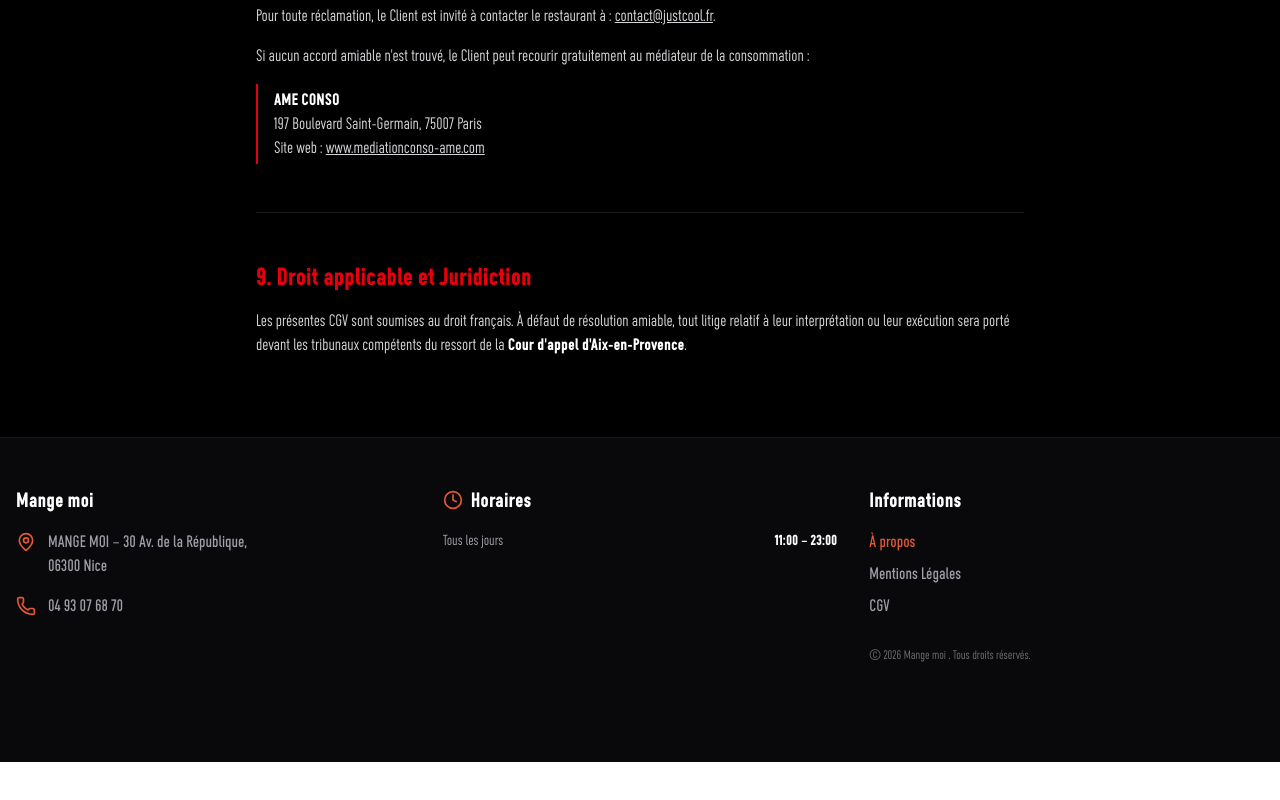
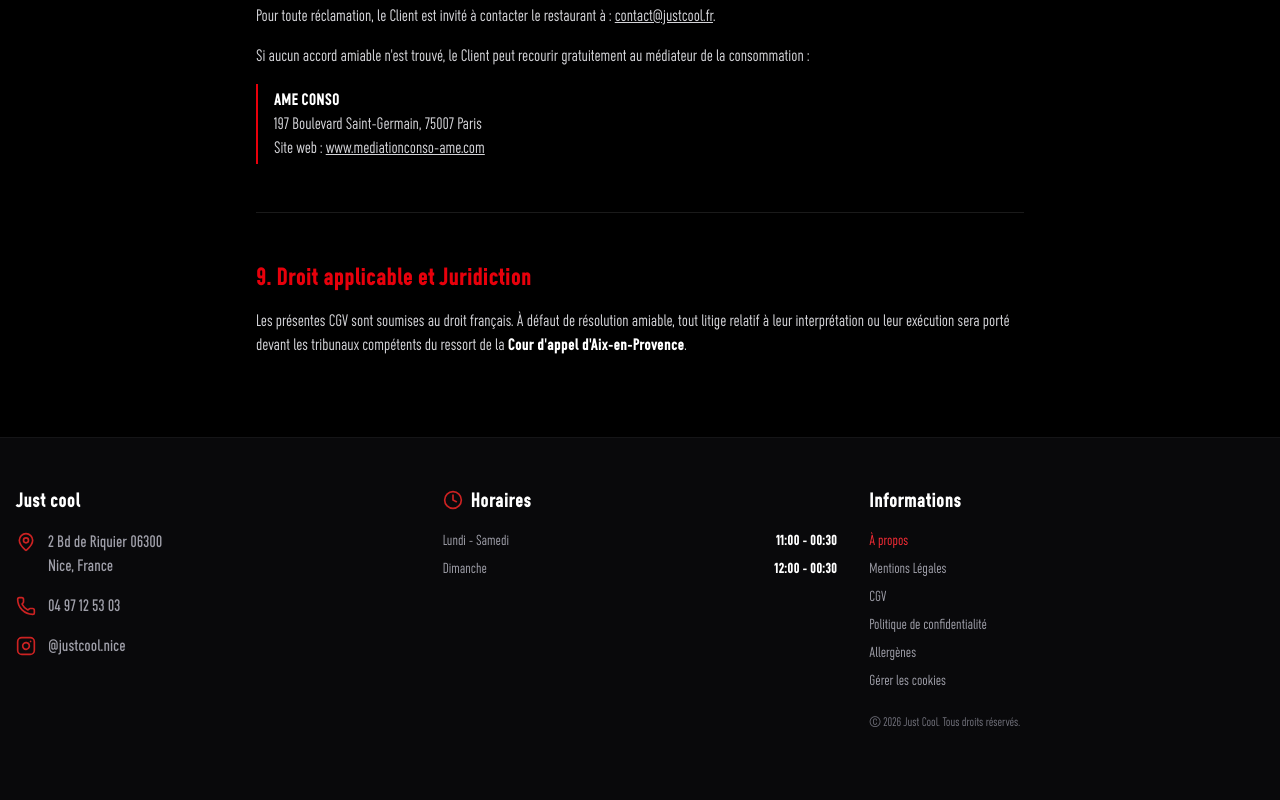
Before and after one commit to iheb69nachet/justcool, a React (Vite) app: page /cgv in a window 1280 px wide. Shown: the part 2480-3280 px from the top of the page. Before the commit the page ends 3242 px from the top, so only its background shows below. Built offline with nearby package versions, Linux system fonts and the light colour scheme.

Commit message:
footer just cool

```diff
--- a/src/components/Footer.tsx
+++ b/src/components/Footer.tsx
@@ -5,7 +5,7 @@
 const MapPinIcon = () => (
   <svg xmlns="http://www.w3.org/2000/svg" width="20" height="20" viewBox="0 0 24 24"
     fill="none" stroke="currentColor" strokeWidth="2" strokeLinecap="round" strokeLinejoin="round"
-    aria-hidden="true" className="shrink-0 mt-0.5 text-[#E45835] group-hover:scale-110 transition-transform">
+    aria-hidden="true" className="shrink-0 mt-0.5 text-[#CC2222] group-hover:scale-110 transition-transform">
     <path d="M20 10c0 4.993-5.539 10.193-7.399 11.799a1 1 0 0 1-1.202 0C9.539 20.193 4 14.993 4 10a8 8 0 0 1 16 0" />
     <circle cx="12" cy="10" r="3" />
   </svg>
@@ -14,7 +14,7 @@
 const PhoneIcon = () => (
   <svg xmlns="http://www.w3.org/2000/svg" width="20" height="20" viewBox="0 0 24 24"
     fill="none" stroke="currentColor" strokeWidth="2" strokeLinecap="round" strokeLinejoin="round"
-    aria-hidden="true" className="shrink-0 text-[#E45835]">
+    aria-hidden="true" className="shrink-0 text-[#CC2222]">
     <path d="M13.832 16.568a1 1 0 0 0 1.213-.303l.355-.465A2 2 0 0 1 17 15h3a2 2 0 0 1 2 2v3a2 2 0 0 1-2 2A18 18 0 0 1 2 4a2 2 0 0 1 2-2h3a2 2 0 0 1 2 2v3a2 2 0 0 1-.8 1.6l-.468.351a1 1 0 0 0-.292 1.233 14 14 0 0 0 6.392 6.384" />
   </svg>
 );
@@ -22,7 +22,7 @@
 const InstagramIcon = () => (
   <svg xmlns="http://www.w3.org/2000/svg" width="20" height="20" viewBox="0 0 24 24"
     fill="none" stroke="currentColor" strokeWidth="2" strokeLinecap="round" strokeLinejoin="round"
-    aria-hidden="true" className="shrink-0 text-[#E45835]">
+    aria-hidden="true" className="shrink-0 text-[#CC2222]">
     <rect width="20" height="20" x="2" y="2" rx="5" ry="5" />
     <path d="M16 11.37A4 4 0 1 1 12.63 8 4 4 0 0 1 16 11.37z" />
     <line x1="17.5" x2="17.51" y1="6.5" y2="6.5" />
@@ -32,7 +32,7 @@
 const ClockIcon = () => (
   <svg xmlns="http://www.w3.org/2000/svg" width="20" height="20" viewBox="0 0 24 24"
     fill="none" stroke="currentColor" strokeWidth="2" strokeLinecap="round" strokeLinejoin="round"
-    aria-hidden="true" className="shrink-0 text-[#E45835]">
+    aria-hidden="true" className="shrink-0 text-[#CC2222]">
     <path d="M12 6v6l4 2" />
     <circle cx="12" cy="12" r="10" />
   </svg>
@@ -55,7 +55,7 @@
 
           {/* ── Column 1: Contact ── */}
           <div className="space-y-4">
-            <h3 className="font-bold text-white text-xl">Mange moi</h3>
+            <h3 className="font-bold text-white text-xl">Just cool</h3>
 
             <address className="not-italic space-y-4">
               {/* Address */}
@@ -67,8 +67,9 @@
               >
                 <MapPinIcon />
                 <div>
-                  <p>MANGE MOI – 30 Av. de la République, </p>
-                  <p>06300 Nice</p>
+                  <p>2 Bd de Riquier
+06300  </p>
+                  <p>Nice, France</p>
                 </div>
               </a>
 
@@ -76,12 +77,17 @@
               <div className="flex items-center gap-3">
                 <PhoneIcon />
                 <a href="tel:0497125303" className={linkClass}>
-                  04 93 07 68 70
+                  04 97 12 53 03
                 </a>
               </div>
 
               {/* Instagram */}
-
+<div className="flex items-center gap-3">
+  <InstagramIcon />
+  <a href="https://instagram.com/justcool.nice" className={linkClass}>
+    @justcool.nice
+  </a>
+</div>
             </address>
           </div>
 
@@ -94,9 +100,22 @@
 
             <ul className="space-y-2 text-sm">
   <li className="flex justify-between gap-4">
-                <span className="text-zinc-400">Tous les jours </span>
-                <time dateTime="Mo-Sa 11:00-00:30" className="font-bold text-white whitespace-nowrap">
-                  11:00 – 23:00
+    <span className="text-zinc-400">Lundi - Samedi</span>
+    <time
+      dateTime="Mo-Sa 11:00-00:30"
+      className="font-bold text-white whitespace-nowrap"
+    >
+      11:00 - 00:30
+    </time>
+  </li>
+
+  <li className="flex justify-between gap-4">
+    <span className="text-zinc-400">Dimanche</span>
+    <time
+      dateTime="Su 12:00-00:30"
+      className="font-bold text-white whitespace-nowrap"
+    >
+      12:00 - 00:30
     </time>
   </li>
 </ul>
@@ -106,37 +125,48 @@
           <nav aria-label="Footer Navigation">
             <h3 className="font-bold text-white text-xl mb-4">Informations</h3>
 
-            <ul className="space-y-2">
-              {[
-                { href: "/a-propos", label: "À propos", highlight: true },
-                { href: "/mentions-legales", label: "Mentions Légales" },
-                { href: "/cgv", label: "CGV" },
+           <ul className="space-y-2 text-sm">
 
-              ].map(({ href, label, highlight }) => (
-                <li key={href}>
-                  <a
-                    href={href}
-                    className={
-                      highlight
-                        ? "text-[#E45835] hover:text-red-400 transition-colors font-medium focus-visible:outline-none focus-visible:ring-2 focus-visible:ring-red-500 rounded-sm"
-                        : linkClass
-                    }
-                  >
-                    {label}
+<li>
+<a href="/about" className="text-red-500 hover:text-white">
+À propos
 </a>
 </li>
-              ))}
 
 <li>
-
+<a href="/mentions-legales" className="text-zinc-400 hover:text-white">
+Mentions Légales
+</a>
 </li>
 
-              <li className="pt-4">
-                <span className="text-white/40 text-xs">
-                  © {currentYear} Mange moi . Tous droits réservés.
-                </span>
+<li>
+<a href="/cgv" className="text-zinc-400 hover:text-white">
+CGV
+</a>
 </li>
+
+<li>
+<a href="/confidentialite" className="text-zinc-400 hover:text-white">
+Politique de confidentialité
+</a>
+</li>
+
+<li>
+<a href="/allergenes" className="text-zinc-400 hover:text-white">
+Allergènes
+</a>
+</li>
+
+<li>
+<a href="/cookies" className="text-zinc-400 hover:text-white">
+Gérer les cookies
+</a>
+</li>
+
 </ul>
+<p className="text-xs text-zinc-500 mt-6">
+© 2026 Just Cool. Tous droits réservés.
+</p>
           </nav>
 
         </div>
```
Lines whose indentation alone changed are shown as unchanged.
